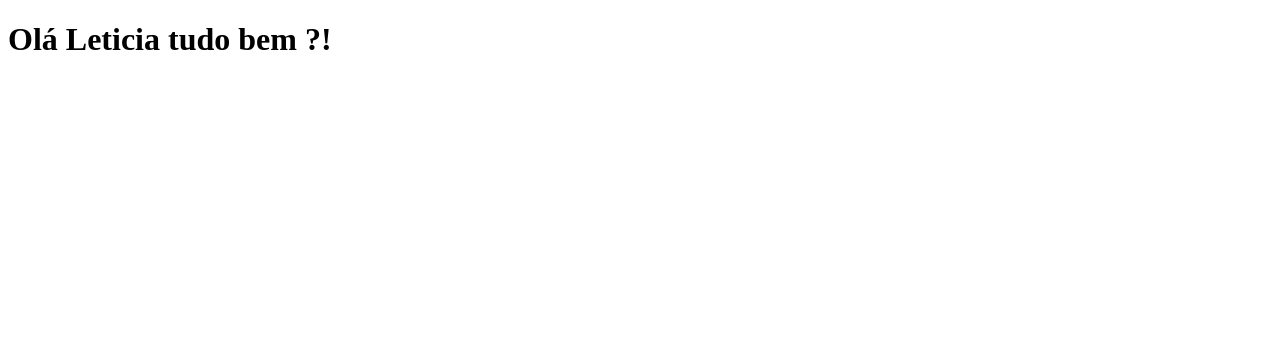
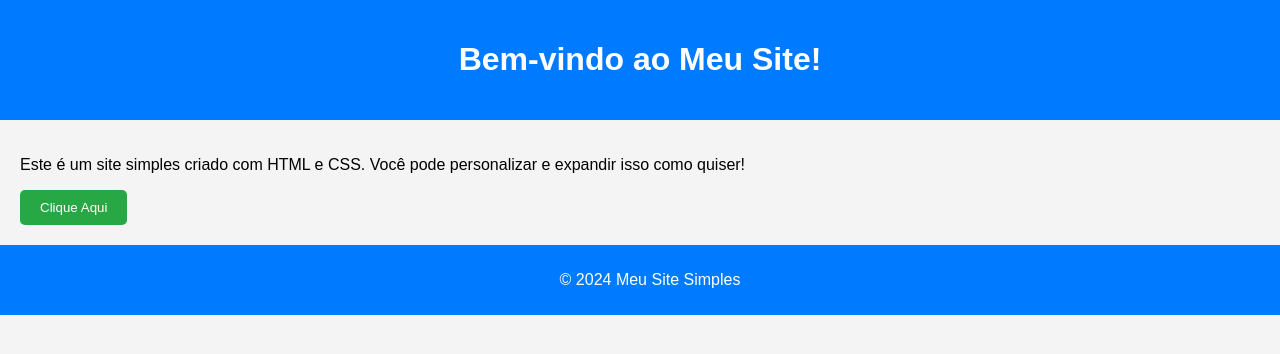
Before and after one commit to jaasielsilva/meu-site, a plain HTML site: page index.html in a window 1280 px wide. Drawn offline with Linux system fonts and the light colour scheme.

Commit message:
Update index.html

```diff
--- a/index.html
+++ b/index.html
@@ -3,9 +3,18 @@
 <head>
     <meta charset="UTF-8">
     <meta name="viewport" content="width=device-width, initial-scale=1.0">
-    <title>Olá Leticia tudo bem ?</title>
+    <title>Meu Site Simples</title>
 </head>
-<body>
-    <h1> Olá Leticia tudo bem ?!</h1>
+<body style="font-family: Arial, sans-serif; margin: 0; padding: 0; background-color: #f4f4f4;">
+    <header style="background: #007BFF; color: #ffffff; padding: 20px; text-align: center;">
+        <h1>Bem-vindo ao Meu Site!</h1>
+    </header>
+    <main style="padding: 20px;">
+        <p>Este é um site simples criado com HTML e CSS. Você pode personalizar e expandir isso como quiser!</p>
+        <button style="background-color: #28a745; color: white; border: none; padding: 10px 20px; cursor: pointer; border-radius: 5px;">Clique Aqui</button>
+    </main>
+    <footer style="text-align: center; padding: 10px; background: #007BFF; color: white; position: relative; bottom: 0; width: 100%;">
+        <p>&copy; 2024 Meu Site Simples</p>
+    </footer>
 </body>
 </html>
```
